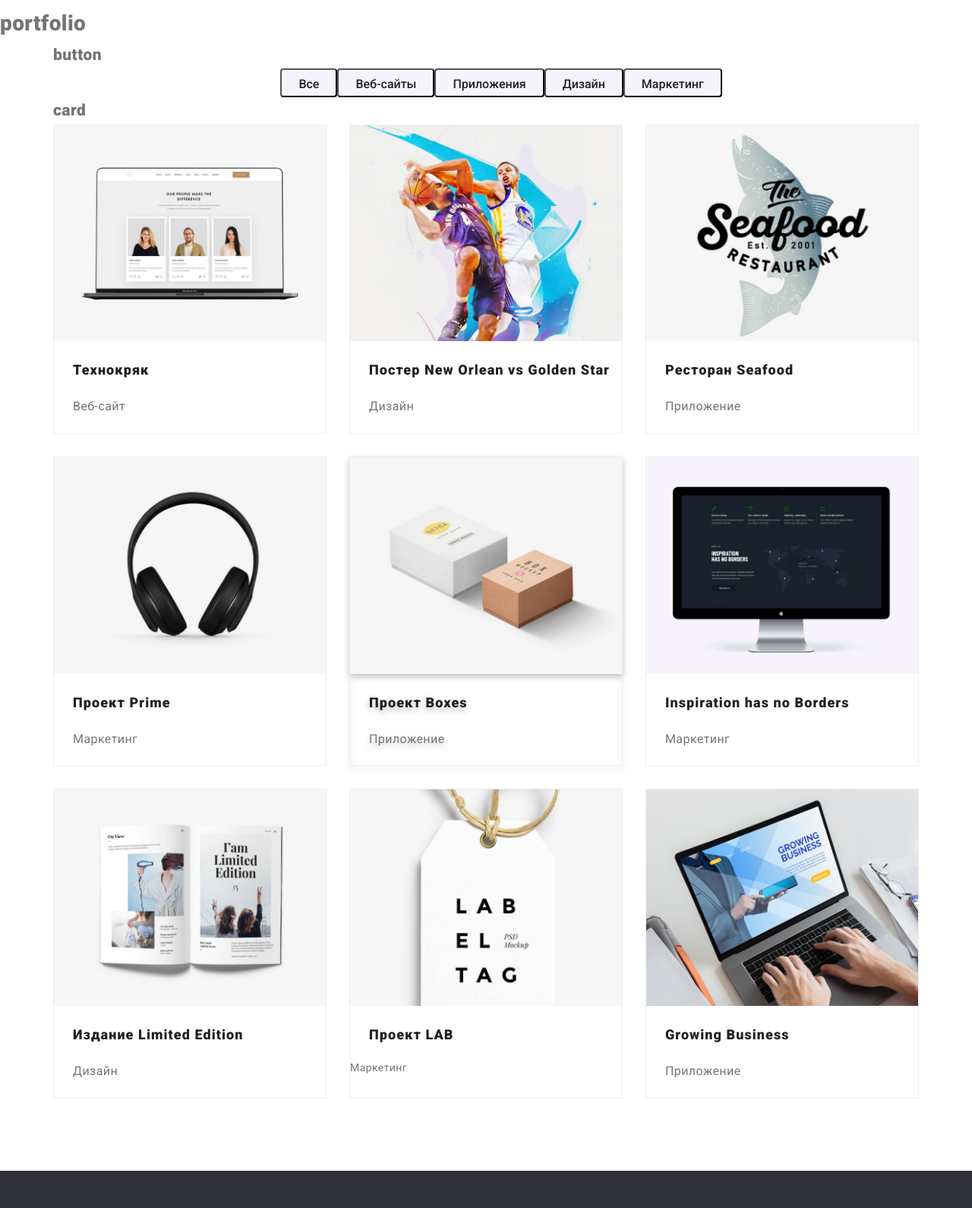
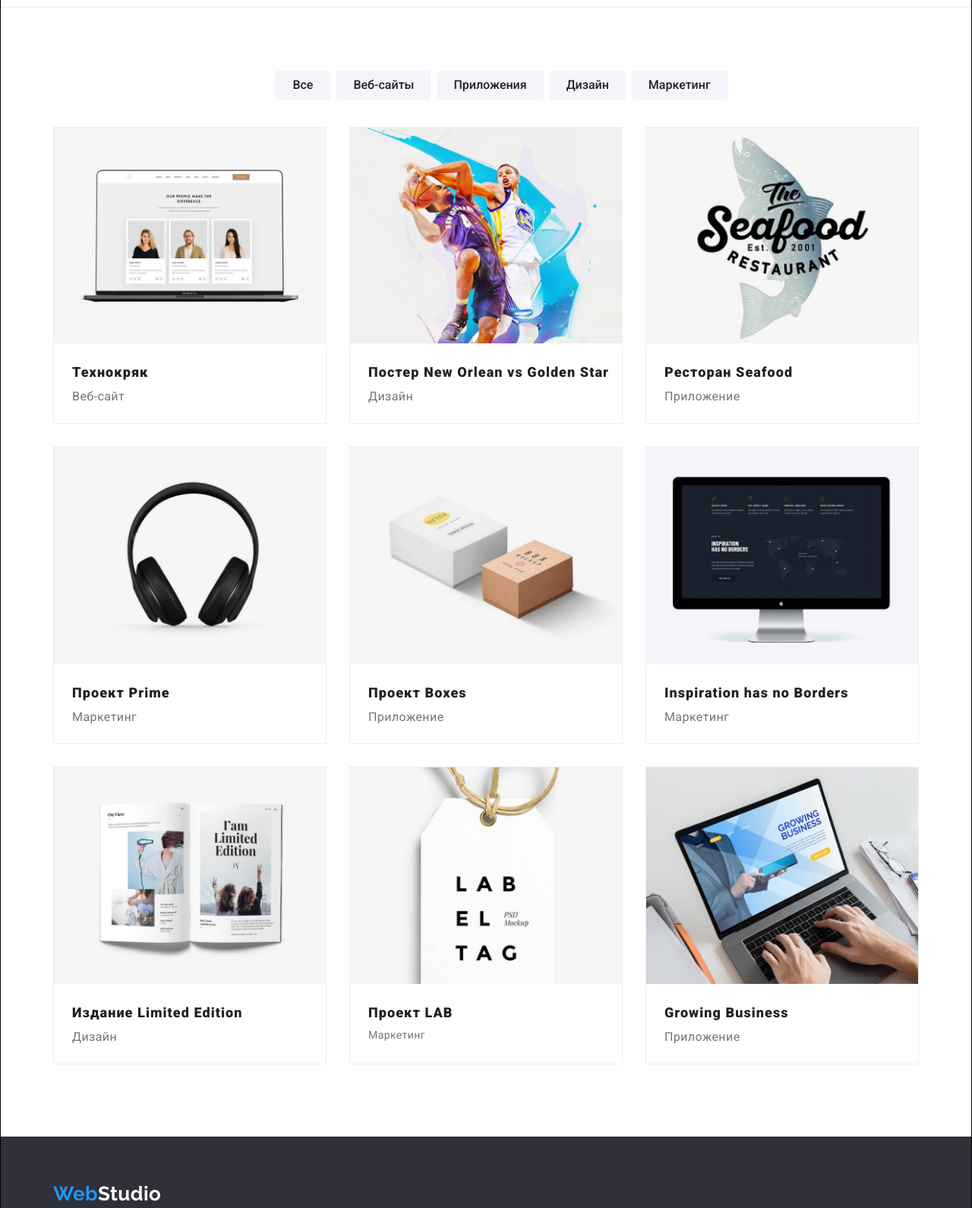
Before and after one commit to OlehKosminin/goit-markup-hw-03, a plain HTML site: page portfolio.html in a window 1280 px wide. Shown: the part 73-1663 px from the top of the page at 76% size. Drawn offline with nearby package versions, Linux system fonts and the light colour scheme.

Commit message:
add some chench

```diff
--- a/portfolio.html
+++ b/portfolio.html
@@ -14,7 +14,7 @@
     <link rel="stylesheet" href="./style/style.css">
 </head>
 <body>
-    <header class="section header">
+    <header class="section header ">
         <div class="main-naw container">
             <nav class="navigation">
                 <a href="./index.html" class="logo"> <span class="logo-web ">Web</span> Studio</a>
@@ -35,64 +35,91 @@
 
     </header>
     <main>
-<h1>portfolio</h1>
+<h1 class="hidden">portfolio</h1>
 <section>
-    <div class="container container-port">
-        <h2 class="port-buttons">button</h2>
-        <ul class="button-list">
-            <li><button type="button" class="port-button">Все</button></li>
-            <li><button type="button" class="port-button">Веб-сайты</button></li>
-            <li><button type="button" class="port-button">Приложения</button></li>
-            <li><button type="button" class="port-button">Дизайн</button></li>
-            <li><button type="button" class="port-button">Маркетинг</button></li>
+    <div class="container container-port ">
+        <h2 class="port-buttons hidden">button</h2>
+        <ul class="buttons-list">
+            <li class="btn-list"><button type="button" class="port-button">Все</button></li>
+            <li class="btn-list"><button type="button" class="port-button">Веб-сайты</button></li>
+            <li class="btn-list"><button type="button" class="port-button">Приложения</button></li>
+            <li class="btn-list"><button type="button" class="port-button">Дизайн</button></li>
+            <li class="btn-list"><button type="button" class="port-button">Маркетинг</button></li>
         </ul>
-        <h2 class="card">card</h2>
+        <h2 class="card hidden">card</h2>
         <ul class="card-galery">
+
             <li class="cards-galery">
                 <a href="" class="port-link"> <img src="./images/portfolio/img.png" alt="Технокряк" width="370" class="card-img"></a>
+                <div class="title-text-padding">
                     <h3 class="port-title">Технокряк</h3>
                     <p class="port-text">Веб-сайт</p>
+                </div>
             </li>
+
             <li class="cards-galery">
                 <a href="" class="port-link">
                     <img src="./images/portfolio/img2.png" alt="Постер New Orlean vs Golden Star" width="370"  class="card-img" ></a>
+                <div class="title-text-padding">
                     <h3 class="port-title">Постер New Orlean vs Golden Star</h3>
                     <p class="port-text">Дизайн</p>
+                </div>
             </li>
+
             <li class="cards-galery">
                 <a href="" class="port-link"> <img src="./images/portfolio/img3.png" alt="Ресторан Seafood" width="370"  class="card-img"> </a>
+                <div class="title-text-padding">
                     <h3 class="port-title">Ресторан Seafood</h3>
                     <p class="port-text">Приложение</p>
+                </div>
             </li>
+
             <li class="cards-galery">
                 <a href="" class="port-link"> <img src="./images/portfolio/prime.png" alt="Наушники" width="370"  class="card-img"> </a>
+                <div class="title-text-padding">
                     <h3 class="port-title">Проект Prime</h3>
                     <p class="port-text">Маркетинг</p>
+                </div>
             </li>
+
             <li class="cards-galery box-shadow">
                 <a href="" class="port-link"> <img src="./images/portfolio/boxes.png" alt="Inspiration has no Borders" width="370"  class="card-img"> </a>
+                <div class="title-text-padding">
                     <h3 class="port-title">Проект Boxes</h3>
                     <p class="port-text">Приложение</p>
+                </div>
             </li>
+
             <li class="cards-galery">
                 <a href="" class="port-link"> <img src="./images/portfolio/inspiration.png" alt="Издание Limited Edition" width="370"  class="card-img"> </a>
+                <div class="title-text-padding">
                     <h3 class="port-title">Inspiration has no Borders</h3>
                     <p class="port-text">Маркетинг</p>
+                </div>
             </li>
+
             <li class="cards-galery">
                 <a href="" class="port-link"> <img src="./images/portfolio/editon.png" alt="лимитированая версия" width="370" class="card-img" > </a>
+                <div class="title-text-padding">
                     <h3 class="port-title">Издание Limited Edition</h3>
                     <p class="port-text">Дизайн</p>
+                </div>
             </li>
+
             <li class="cards-galery">
                 <a href="" class="port-link"> <img src="./images/portfolio/lab.png" alt="бирка LAB" width="370" class="card-img" > </a>
+                <div class="title-text-padding">
                     <h3 class="port-title">Проект LAB</h3>
                     <p>Маркетинг</p>
+                </div>
             </li>
+
             <li class="cards-galery">
                 <a href="" class="port-link"> <img src="./images/portfolio/growing.png" alt=" ноутбук" width="370"  class="card-img"> </a>
+                <div class="title-text-padding">
                     <h3 class="port-title">Growing Business</h3>
                     <p class="port-text">Приложение</p>
+                </div>
             </li>
         </ul>
     </div>
--- a/style/style.css
+++ b/style/style.css
@@ -24,6 +24,8 @@ body {
         line-height: 1.7;
         letter-spacing: 0.03em;
 
+        border: 1px solid #000000;
+
 }
 
 
@@ -48,6 +50,7 @@ h2 {
 
 p{
     margin-bottom: 0;
+    margin-top: 0;
 }
 
 ul{
@@ -71,13 +74,15 @@ margin-right: auto;
 /* text-align: center; */
 }
 
- /* .header{
-    outline: 3px solid tomato;
- } */
 
 .current{
     color: var(--acent-text-color);
 }
+
+.hidden{
+    visibility: hidden;
+}
+
 
 .logo{
     display: block;
@@ -126,7 +131,7 @@ ul {
        } */
 
 
-/* header */
+/* =========HEADER========== */
 .logo {
     align-items: center;
     color: var(--secondary-white-color);
@@ -191,11 +196,16 @@ display: flex;
 
 }
 
+.header{
+border: 1px solid #ECECEC;
+ }
+
+
 /*  современный способ  .site-naw .item:not(:last-child){
     margin-right: 40px;
 }  */
 
-
+/* =========  /HEADER  ========== */
 
 .link:hover,
 .link:focus {
@@ -206,6 +216,8 @@ display: flex;
 /* блок герой */
 .blok {
     background-color: #2F303A;
+    padding-top: 200px;
+    padding-bottom: 200px;
     /* width: 1600px;
         height: 600px; */
 
@@ -214,7 +226,6 @@ display: flex;
 .hero {
  margin-top: 0px;
  margin-bottom: 30px;
- padding-top: 200px;
 
     color: #FFFFFF;
     text-align: center;
@@ -250,11 +261,11 @@ display: flex;
 
 }
 
-.hero-box{
+/* .hero-box{
     padding-bottom: 200px;
-}
+} */
 
-/* особености */
+/* =======особености====== */
 .section-title {
     color: var(--primary-text-color);
     font-weight: var(--secendary-weight-font);
@@ -262,15 +273,17 @@ display: flex;
         line-height: 1.2;
 
         text-align: center;
-        padding-top: 94px;
+        /* padding-top: 94px; */
         padding-bottom: 50px;
 
 }
 
 .team{
   background: #F5F4FA;;
+  padding-top: 94px;
+  padding-bottom: 94px;
 }
-/* Особености */
+/* ======== ОСОБЕНОСТИ ======= */
 
 
 .title {
@@ -283,15 +296,17 @@ display: flex;
 }
 
 .trait{
-    padding-bottom: 94px;
-    padding-left: 0;
+    /* padding-bottom: 94px;
+    padding-left: 0; */
 
     display: flex;
 
 }
 
 .features{
-    padding-bottom: 94px;
+       padding-top: 0;
+    padding-bottom: 0;
+
     text-align: center;
 }
 
@@ -305,7 +320,10 @@ margin-right: 30px;
 
 }
 
-/*  чем мы занимаемся */
+
+/* ======== /ОСОБЕНОСТИ ======= */
+
+/*  ========ЧЕМ МЫ ЗАНИМАЕМСЯ ======= */
 .item-ph{
     margin-right: 30px;
 }
@@ -313,6 +331,9 @@ margin-right: 30px;
 .item-ph:nth-child(3n){
     margin-right: 0;
 }
+
+/*  ======== / ЧЕМ МЫ ЗАНИМАЕМСЯ ======= */
+
 /* Блок команда */
 
 .photo{
@@ -327,7 +348,7 @@ margin-right: 30px;
     color: var(--primary-text-color);
     text-align: center;
 
-    margin-top: 30px;
+    margin-top: 0;
     margin-bottom: 10px;
 
     /* outline: 1px solid tomato; */
@@ -340,7 +361,7 @@ margin-right: 30px;
 
     text-align: center;
     margin-top: 0;
-    margin-bottom: 30px;
+    /* margin-bottom: 30px; */
 
     /* outline: 1px solid tomato; */
     /* padding-bottom: 30px; */
@@ -348,7 +369,18 @@ margin-right: 30px;
 
 .section-style {
     background: #FFFFFF;
+    padding-top: 94px;
+    padding-bottom: 94px;
 
+}
+
+.padding-none {
+    padding-top: 0;
+}
+
+.cart-bottom{
+    padding-top: 30px;
+    padding-bottom: 30px;
 }
 
 .cart{
@@ -373,13 +405,14 @@ margin-right: 30px;
     padding-right: 60px;
     padding-left: 60px;
 
-    /* outline: 1px solid tomato; */
-    background-color: tomato;
 }
 /* ==========footer========== */
 .footer {
     background-color:#2F303A;
     font-style: normal;
+
+    padding-top: 60px;
+    padding-bottom: 60px;
 }
 
 /* .active {
@@ -389,11 +422,6 @@ margin-right: 30px;
 
 .logo-margin-bottom{
     margin-bottom: 20px;
-}
-
-.footer-box{
-    padding-top: 60px;
-    padding-bottom: 60px;
 }
 
 .address {
@@ -444,9 +472,11 @@ a[href="https://goo.gl/maps/727tqZzBJjCVUAbq7"] {
         letter-spacing: 0.06em;
         text-align: inherit;
 
-        margin-left: 25px;
-        margin-top: 20px;
+        /* margin-left: 25px;
+        margin-top: 20px; */
         margin-bottom: 5px;
+        margin-top: 0;
+        margin-bottom: 0;
 
 }
 
@@ -455,9 +485,17 @@ a[href="https://goo.gl/maps/727tqZzBJjCVUAbq7"] {
         line-height: 1.8;
         text-align: inherit;
 
-        margin-right: 0px;
-        margin-left: 25px;
-        margin-bottom: 20px;
+        margin-top: 0;
+         /* margin-right: 0px;
+         margin-left: 25px;
+        margin-bottom: 20px;  */
+    }
+
+.title-text-padding{
+    margin-top: 20px;
+    margin-bottom: 20px;
+    margin-left: 24px;
+
 }
 
 .port-button{
@@ -470,6 +508,7 @@ font-weight: 500;
 
    color: var(--primary-text-color);
    background: var(--background-color-button);
+   border: none;
 
    min-width: 73px;
    height: 38px;
@@ -482,11 +521,19 @@ font-weight: 500;
     background-color: var(--acent-text-color);
 }
 
-.button-list{
+.buttons-list{
     display: flex;
     justify-content: center;
 }
 
+.btn-list {
+    margin-right: 8px;
+}
+
+.btn-list:last-child{
+    margin-right: 0;
+
+}
 
 .card-img{
     width: 100%;
@@ -505,10 +552,10 @@ font-weight: 500;
     /* background-color: tomato; */
 }
 
-.card-galery .box-shadow {
+/* .card-galery .box-shadow {
     filter: drop-shadow(0px 4px 4px rgba(0, 0, 0, 0.25));
 
-}
+} */
 
 .cards-galery:nth-child(3n){
 margin-right: 0;
```
Also changed, not shown: index.html (+18 -14 lines). Lines whose indentation alone changed are shown as unchanged.
